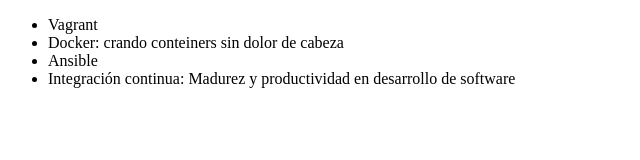
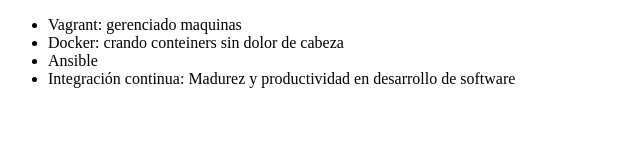
Before and after one commit to alexguzman28/alura-git, a plain HTML site: page Index.html in a window 1280 px wide. Shown: the whole page, without its empty margins (0-640 px from the left). Drawn offline with Linux system fonts and the light colour scheme.

Commit message:
corrigiendo curso de vagrant

```diff
--- a/Index.html
+++ b/Index.html
@@ -6,7 +6,7 @@
 </head>
 <body>
      <ul>
-         <li> Vagrant </li>
+         <li> Vagrant: gerenciado maquinas </li>
          <li> Docker: crando conteiners sin dolor de cabeza </li>
          <li> Ansible </li>
          <li> Integración continua: Madurez y productividad en desarrollo de software</li>
```
